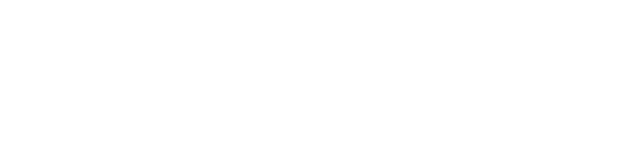
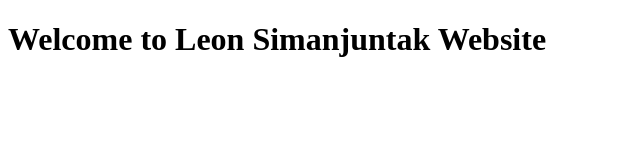
Before and after one commit to 2381033/leonsimanjuntakwebsite, a plain HTML site: page WEB-TI-GIT/index.html in a window 1280 px wide. Shown: the whole page, without its empty margins (0-640 px from the left). Drawn offline with Linux system fonts and the light colour scheme.

Commit message:
added <h1>

```diff
--- a/WEB-TI-GIT/index.html
+++ b/WEB-TI-GIT/index.html
@@ -6,6 +6,6 @@
     <title>Welcome</title>
 </head>
 <body>
-
+    <h1>Welcome to Leon Simanjuntak Website</h1>
 </body>
 </html>
```
